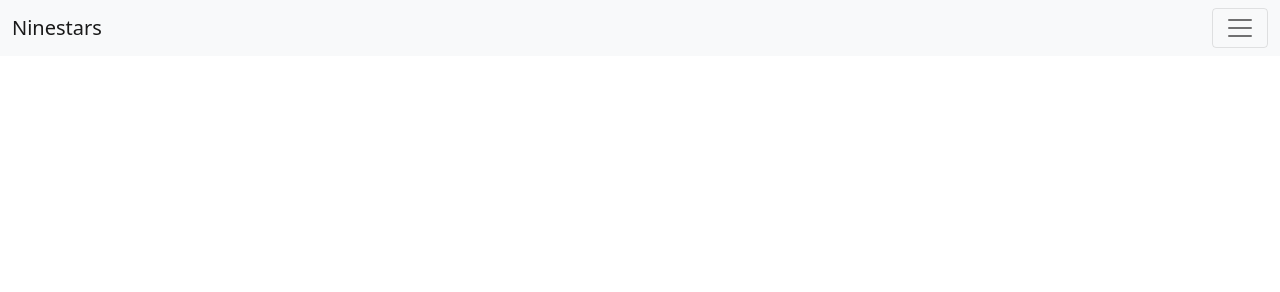
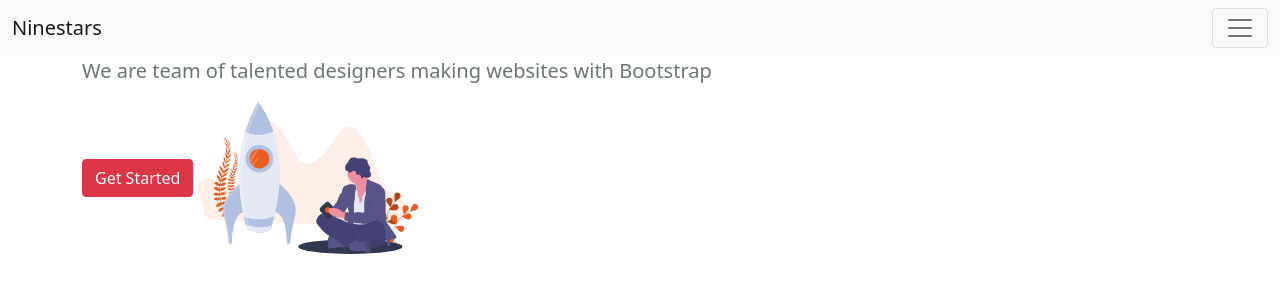
Before and after one commit to Minhaz902/Bootstrap-Project, a plain HTML site: page index.html in a window 1280 px wide. Drawn offline with nearby package versions, Linux system fonts and the light colour scheme.

Commit message:
svg image1 added

```diff
--- a/index.html
+++ b/index.html
@@ -39,6 +39,12 @@
               </div>
           </div>
       </nav></div>
+      <div class="container">
+        <h1>Better digital experience with Ninestars</h1>
+        <p class="lead text-muted">We are team of talented designers making websites with Bootstrap</p>
+        <button class="btn btn-danger rounded">Get Started</button>
+        <img src="images/hero-img.svg" alt="hero-img">
+      </div>
   </body>
   <!-- Option 1: Bootstrap Bundle with Popper -->
   <script src="https://cdn.jsdelivr.net/npm/bootstrap@5.1.3/dist/js/bootstrap.bundle.min.js" integrity="sha384-ka7Sk0Gln4gmtz2MlQnikT1wXgYsOg+OMhuP+IlRH9sENBO0LRn5q+8nbTov4+1p" crossorigin="anonymous"></script>
```
Also changed, not shown: images/hero-img.svg (added).
